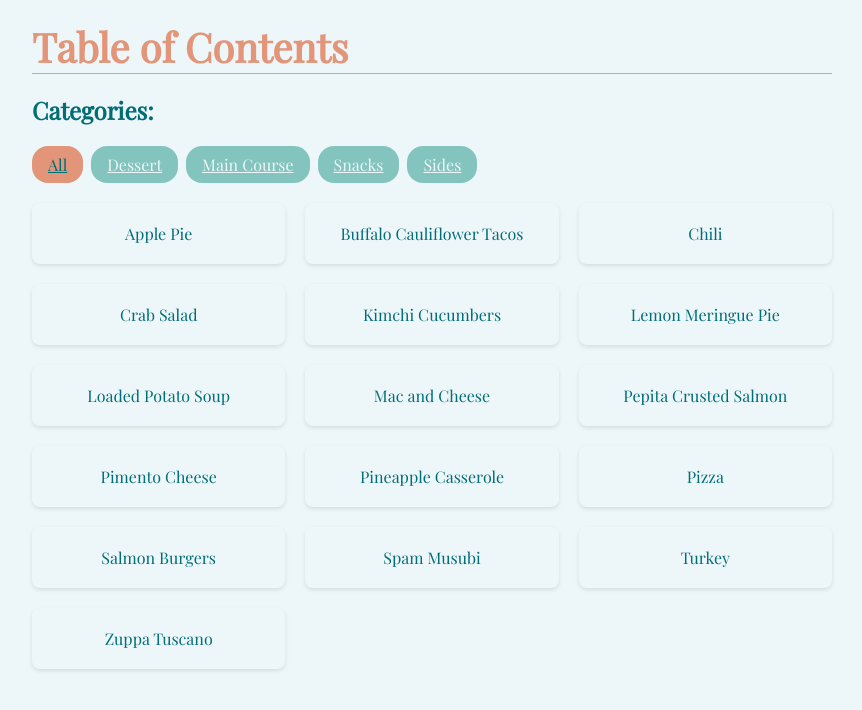
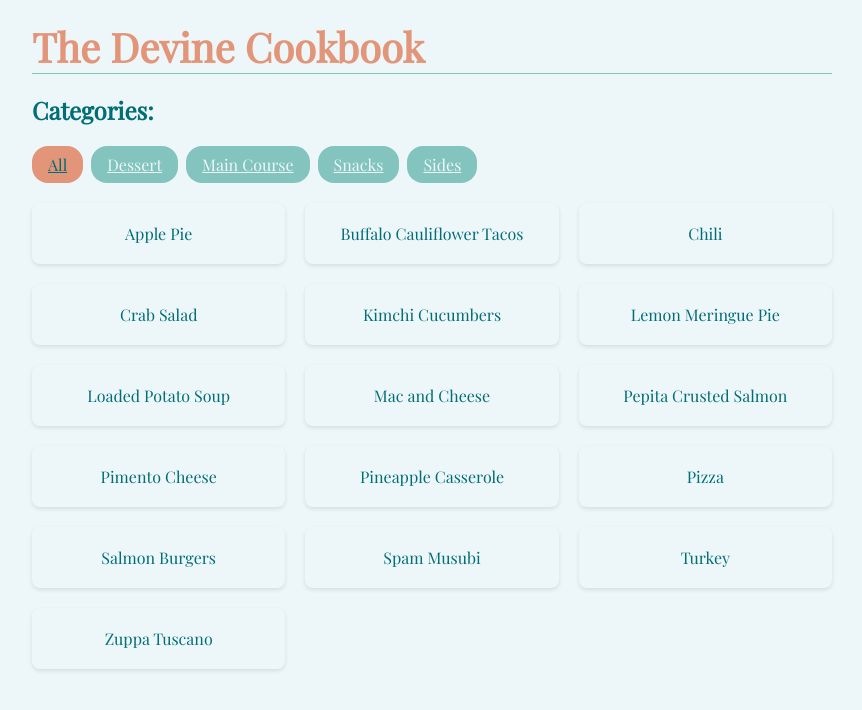
Before and after one commit to jdvne/devines.org, a React (Vite) app: page /cookbook in a window 1280 px wide. Shown: the top 710 px of the page, without its empty margins (208-1070 px from the left). Built offline with nearby package versions, Linux system fonts and the light colour scheme; a web font is replaced by a local one.

Commit message:
feat: cookbook name

```diff
--- a/src/pages/cookbook/Cookbook.jsx
+++ b/src/pages/cookbook/Cookbook.jsx
@@ -51,7 +51,7 @@ export function Cookbook() {
     <div className={styles.recipePage}>
       <Helmet bodyAttributes={{ class: styles.body }} />
       <div className={styles.recipeContainer}>
-        <h1 className={styles.recipeTitle}>Table of Contents</h1>
+        <h1 className={styles.recipeTitle}>The Devine Cookbook</h1>
         <div className={styles.recipeHorizontalBar}></div>
 
         <div className={styles.recipeContent}>
```
